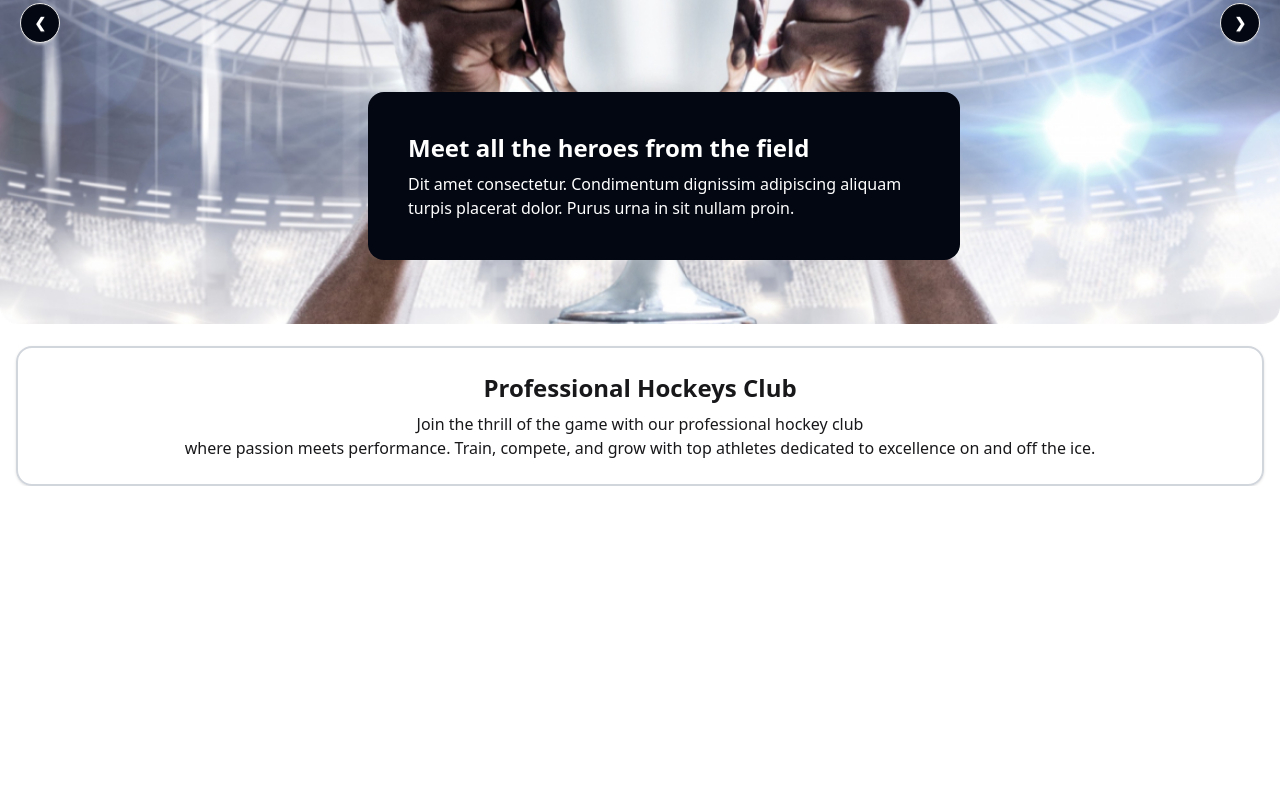
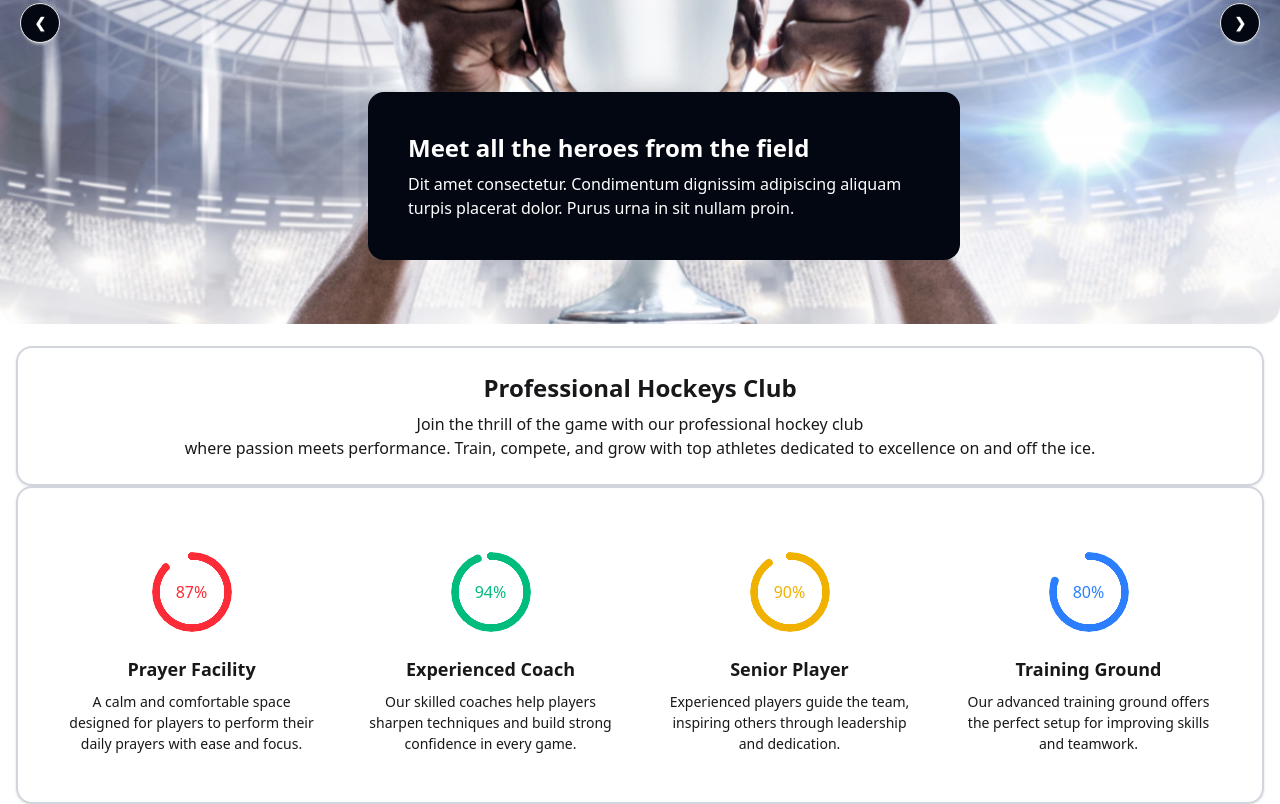
Before and after one commit to fahmidaoyshi/Hockey, a plain HTML site: page index.html in a window 1280 px wide. Shown: the part 358-1162 px from the top of the page. Before the commit the page ends 844 px from the top, so only its background shows below. Drawn offline with nearby package versions, Linux system fonts and the light colour scheme.

Commit message:
Progress

```diff
--- a/index.html
+++ b/index.html
@@ -110,11 +110,52 @@
       <h1 class="text-start text-xl font-bold text-white m-2">Meet all the heroes from the field</h1>
       <p class="text-start text-white text-sm m-2">Dit amet consectetur. Condimentum dignissim adipiscing aliquam turpis placerat dolor. Purus urna in sit nullam proin.</p>
     </div>
+     <!-- Hockey Club -->
   </section>
-  <!-- Hockey Club -->
   <div class="mt-4 mx-4 rounded-2xl p-4 text-center border-solid border-2 border-gray-300 shadow-sm">
     <h1 class="text-2xl font-bold m-2">Professional Hockeys Club</h1>
     <p class="text-base m-2">Join the thrill of the game with our professional hockey club <br> where passion meets performance. Train, compete, and grow with top athletes dedicated to excellence on and off the ice.</p>
   </div>
+  <!-- Progress -->
+   <section>
+    <div  class="flex mx-4 rounded-2xl p-6 text-center border-solid border-2 border-gray-300 shadow-sm">
+      <div class="card bg-base-100 w-96">
+  <figure class="px-10 pt-10">
+    <div class="radial-progress text-red-500" style="--value:87;" aria-valuenow="87" role="progressbar">87%</div>
+  </figure>
+  <div class="card-body items-center text-center">
+    <h2 class="card-title">Prayer Facility</h2>
+    <p>A calm and comfortable space designed for players to perform their daily prayers with ease and focus.</p>
+  </div>
+</div>
+<div class="card bg-base-100 w-96">
+  <figure class="px-10 pt-10">
+    <div class="radial-progress text-emerald-500" style="--value:94;" aria-valuenow="94" role="progressbar">94%</div>
+  </figure>
+  <div class="card-body items-center text-center">
+    <h2 class="card-title">Experienced Coach</h2>
+    <p>Our skilled coaches help players sharpen techniques and build strong confidence in every game.</p>
+  </div>
+</div>
+<div class="card bg-base-100 w-96">
+  <figure class="px-10 pt-10">
+    <div class="radial-progress text-yellow-500" style="--value:90;" aria-valuenow="90" role="progressbar">90%</div>
+  </figure>
+  <div class="card-body items-center text-center">
+    <h2 class="card-title">Senior Player</h2>
+    <p>Experienced players guide the team, inspiring others through leadership and dedication.</p>
+  </div>
+</div>
+<div class="card bg-base-100 w-96">
+  <figure class="px-10 pt-10">
+    <div class="radial-progress text-blue-500" style="--value:80;" aria-valuenow="80" role="progressbar">80%</div>
+  </figure>
+  <div class="card-body items-center text-center">
+    <h2 class="card-title">Training Ground</h2>
+    <p>Our advanced training ground offers the perfect setup for improving skills and teamwork.</p>
+  </div>
+</div>
+    </div>
+   </section>
 </body>
 </html>
```
